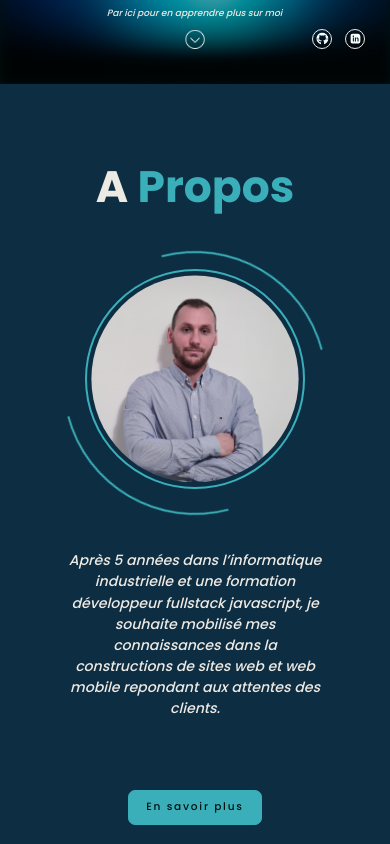
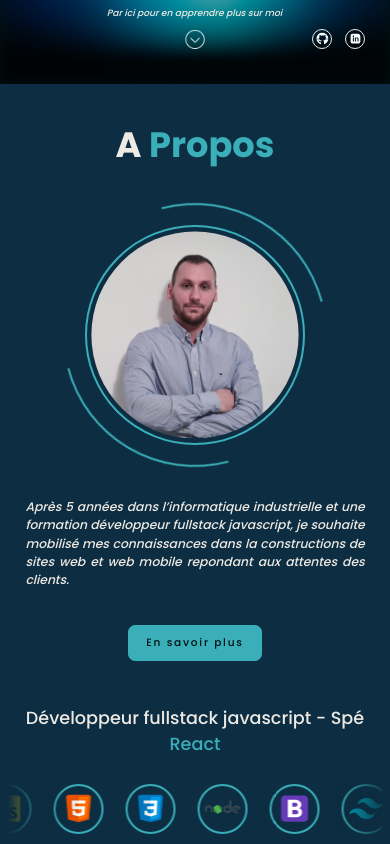
Before and after one commit to RomainVicidomini/Portfolio-VicidominiRomain, a React (Vite) app: page / in a window 390 px wide. Shown: the part 760-1604 px from the top of the page. Built offline with nearby package versions, Linux system fonts and the light colour scheme.

Commit message:
responsive about

```diff
--- a/src/components/About/About.tsx
+++ b/src/components/About/About.tsx
@@ -116,7 +116,6 @@ function About() {
           className="about__text-3 "
           style={{
             height: isClassToggled ? '0px' : '100%',
-            padding: isClassToggled ? '0 0 ' : '2rem 4rem',
           }}
         >
           <p>
--- a/src/components/About/about.scss
+++ b/src/components/About/about.scss
@@ -69,14 +69,13 @@
     text-align: center;
     width: 100%;
     font-size: 1.6rem;
-    margin-bottom: 2rem;
     color: $color;
     overflow: hidden;
   }
   &__title-2{
     text-align: center;
     font-size: 3rem;
-    margin-bottom: 2rem;
+    margin-bottom: 8rem;
     color: $color;
     span{
       color: $color-secondary;
@@ -133,7 +132,7 @@
   &__slider{
 	  height: 100px;
     position: relative;
-	  margin: auto;
+    margin-bottom: 8rem;
 	  overflow:hidden;
     width: 100%;
     display: flex;
@@ -163,9 +162,6 @@
 		animation: scroll 20s linear infinite;
 		display: flex;
 		min-width: calc(15rem *11);
-    &:hover{
-    animation-play-state: paused;
-    }
 	}
 
   &__slide-img{
@@ -176,3 +172,74 @@
     margin-right: 5rem;
   }
 }
+@media (max-width:1200px){
+  .about {
+    padding: 1rem 3% 0 3%;
+  }
+}
+
+@media (max-width:768px){
+  .about{
+  padding: 2rem 2% 2rem;
+  &__cadre{
+    padding: 2em 2em;
+    gap: 1rem;
+    padding-bottom: 3rem;
+  }
+  &__title{
+    font-size: 4rem;
+  }
+  &__cadreImg{
+    top:11.5rem;
+  }
+
+  &__text-2{
+    text-align: justify;
+    font-size: 1.4rem;
+  }
+  &__text-3{
+    gap:2rem;
+    text-align: justify;
+    width: 100%;
+    font-size: 1.4rem;
+  }
+  &__title-2{
+    font-size: 2rem;
+    margin-bottom: 3rem;
+  }
+
+  @mixin white-gradient {
+    background: linear-gradient(to right, $color-bg-2 0%,rgba(255,255,255,0) 100%);
+  }
+
+  // Animation
+  @keyframes scroll {
+  	0% { transform: translateX(0) }
+  	100% { transform: translateX(calc(-7.5rem * 11))}
+  }
+
+  &__slider{
+	  height: 50px;
+    margin-bottom: 3rem;
+    &:before,
+    &:after {
+      @include white-gradient;
+      height: 60px;
+    }
+
+
+  }
+  &__slide-track {
+		animation: scroll 20s linear infinite;
+		display: flex;
+		min-width: calc(7.5rem *11);
+	}
+
+  &__slide-img{
+
+    padding: 0.6rem;
+    height: 50px;
+    margin-right: 2.5rem;
+  }
+  }
+}
```
